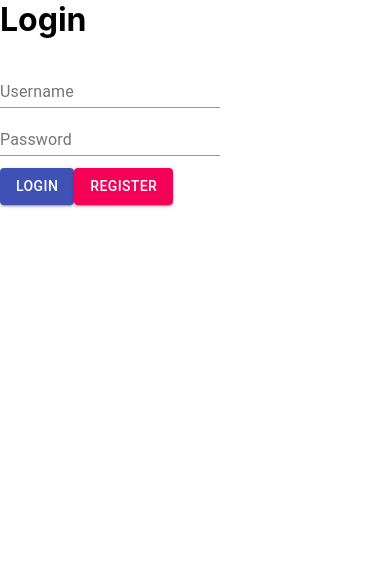
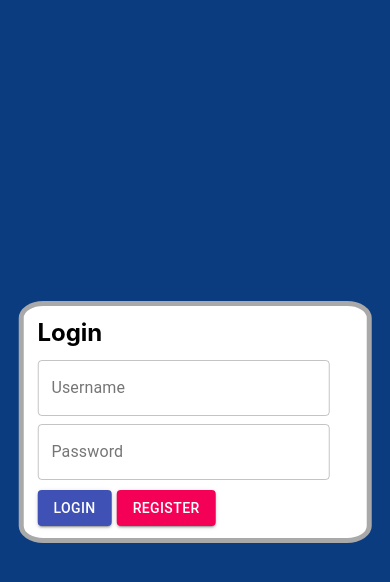
Before and after one commit to a-x-liu/pt1, a React (Create React App) app in the folder client/: page / in a window 390 px wide. Shown: the top 582 px of the page. Built offline with nearby package versions, Linux system fonts and the light colour scheme.

Commit message:
Added colour to login screen, info box needs fixing

```diff
--- a/client/src/App.css
+++ b/client/src/App.css
@@ -36,3 +36,93 @@
     transform: rotate(360deg);
   }
 }
+
+.loginPage {
+  position:fixed;
+  top: 50%;
+  left: 70%;
+  transform: translate(-50%, -50%);
+  padding: 3%;
+  padding-left: 3.5%;
+  padding-right: 1%;
+  box-shadow: 10px;
+  border-radius: 7%;
+  background-color: #ffffff;
+  width: 325px;
+  border: solid 5px #A9A9A9;
+}
+.loginButton {
+  margin-top: 10px;
+}
+
+.loginPage h2 {
+  margin-top: 0px;
+  margin-bottom: 13px;
+}
+
+.loginButton button {
+  margin-right: 5px;
+  cursor: pointer;
+}
+
+#loginForm TextField {
+  margin-right: 5px;
+}
+
+@media (max-width: 1200px){
+  #container{
+    display: flex;
+    justify-content: center;
+    flex-direction: column;
+  }
+  .loginPage{
+    float:none;
+    top:50%;
+    left:50%;
+  }
+  #info{
+    width: 329px;
+    top:20%;
+    left: 50%;
+  }
+}
+
+#container {
+  display: flex;
+  height: 100vh;
+  position: relative;
+}
+
+#info{
+  position: fixed;
+  top: 50%;
+  left: 40%;
+  width: 25%;
+  transform: translate(-50%, -50%);
+}
+
+html{
+  background-color: #0C3C80;
+  height: 100%;
+  width: 100%;
+  margin: 0;
+  padding:0;
+
+}
+
+#RegisterPage {
+  position: fixed;
+  top: 50%;
+  left: 50%;
+  transform: translate(-50%, -50%);
+  padding: 3%;
+  padding-left: 3.5%;
+  width: 25%;
+  box-shadow: 10px;
+  border-radius: 7%;
+  background-color: #ffffff;
+}
+
+#RegisterTitle {
+  margin-top: 0;
+}
--- a/client/src/pages/LoginScreen.tsx
+++ b/client/src/pages/LoginScreen.tsx
@@ -11,33 +11,41 @@ export default function LoginScreen() {
   async function confirmLogin () {
     history.push('/dashboard');
   }
+    const username = {
+    marginRight: '5px',
+    width: '90%',
+    marginBottom: '2.5%'
+  }
+
+  const password = {
+    width: '90%',
+    height: '120%'
+  }
 
   return (
-    <div>
-      <div>
-        <h1 style={{ marginTop: '0' }}>Login</h1>
+      <div id="container">
+        <div id="info">
+          <h2> Prolvan Timetabling</h2>
+          <div> This is a timetabling service brought to you by Prolvan and co!</div>
+        </div>
+        <div className="loginPage">
+          <h2>Login</h2>
           <form>
-          <div style={{ marginBottom: '3%' }}>
-            <TextField
-              name="username"
-              label="Username"
-            />
-            <TextField
-              name="password"
-              label="Password"
-              type="Password"
-            />
-          </div>
-          <Link to="/dashboard" style={{ textDecoration: 'none' }} onClick={confirmLogin}>
-            <Button name="login" variant="contained" color="primary">
+            <TextField id="loginUsername" label="Username" variant="outlined" style={username}/>
+            <TextField id="loginPassword" label="Password" variant="outlined" type="password" style={password} />
+            <div className="loginButton">
+
+              <Link to="/timetables" style={{ textDecoration: 'none' }}>
+                <Button variant="contained" color="primary">
                   Login
                 </Button>
               </Link>
               <Link to="/register" style={{ textDecoration: 'none' }}>
-            <Button name="register" variant="contained" color="secondary">
+                <Button variant="contained" color="secondary">
                   Register
                 </Button>
               </Link>
+            </div>
           </form>
         </div>
       </div>
--- a/client/src/pages/RegisterScreen.tsx
+++ b/client/src/pages/RegisterScreen.tsx
@@ -1,9 +1,48 @@
 import React from 'react';
+import TextField from '@material-ui/core/TextField';
+import Button from '@material-ui/core/Button';
+import {
+  Link,
+} from 'react-router-dom';
 
+const username = {
+  marginRight: '5px',
+  width: '95%',
+  marginBottom: '2%'
+}
+
+const password = {
+  width: '95%',
+  height: '120%',
+  marginBottom: '2%'
+}
+
+const confirmPassword = {
+  width: '95%',
+  height: '120%',
+}
 export default function RegisterScreen() {
   return (
-    <div>
-      Rego
-    </div>
+    <div id="RegisterPage">
+      <h2 id="RegisterTitle">Register here!</h2>
+      <form>
+          <TextField id="registerUsername" label="Username" variant="outlined" style={username}/>
+          <TextField id="registerPassword" label="Password" variant="outlined" type="password" style={password} />
+          <TextField id="registerConfirmPassword" label="Comfirm Password" variant="outlined" type="password" style={confirmPassword} />
+          <div className="loginButton">
+
+          <Button variant="contained" color="primary" type='submit'>
+              Submit
+          </Button>
+          <Link to="/" style={{ textDecoration: 'none' }}>
+              <Button variant="contained" color="secondary">
+                  Back
+              </Button>
+
+          </Link>
+
+          </div>
+      </form>
+            </div>
   )
 }
```
Lines whose indentation alone changed are shown as unchanged.
